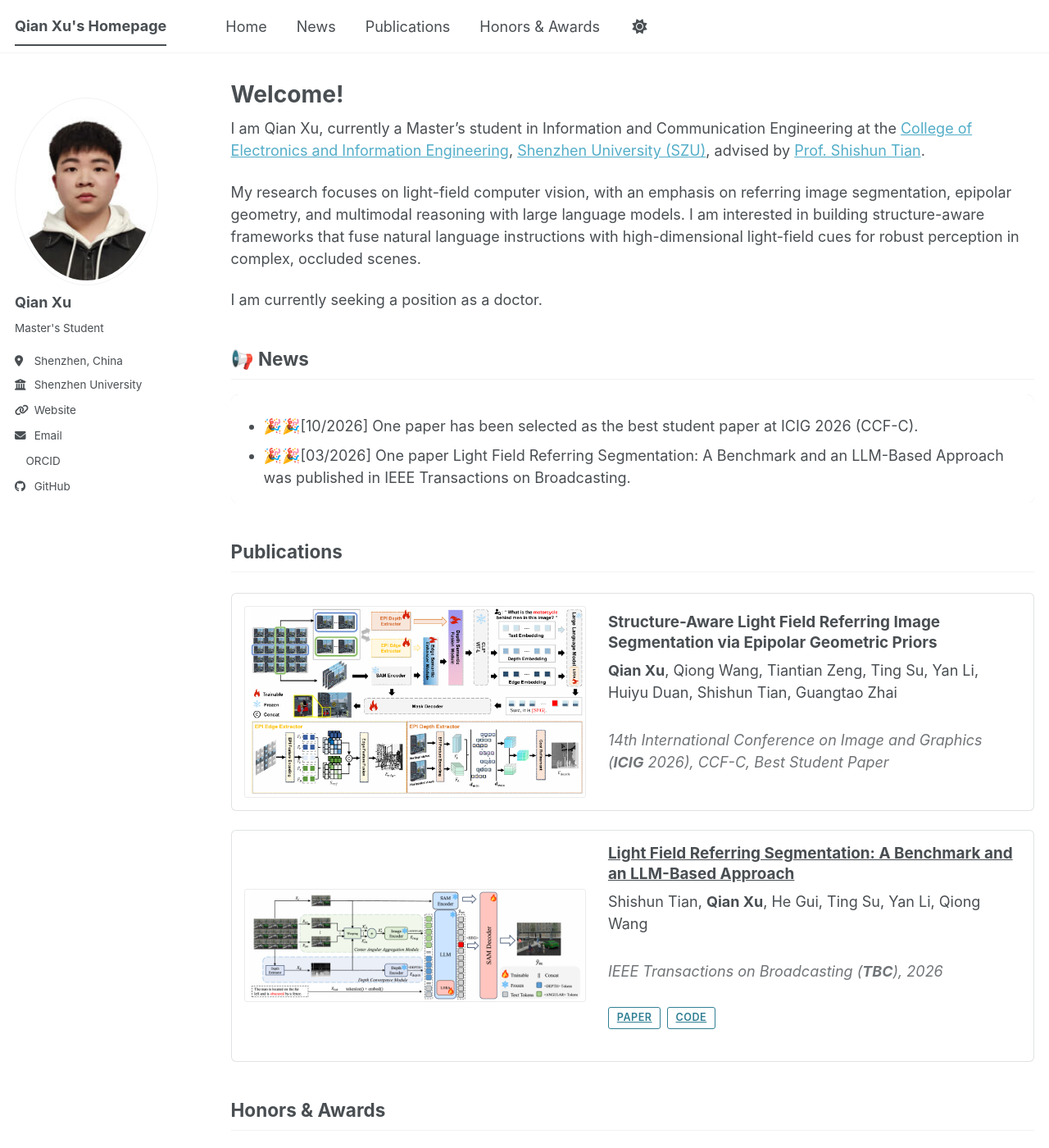
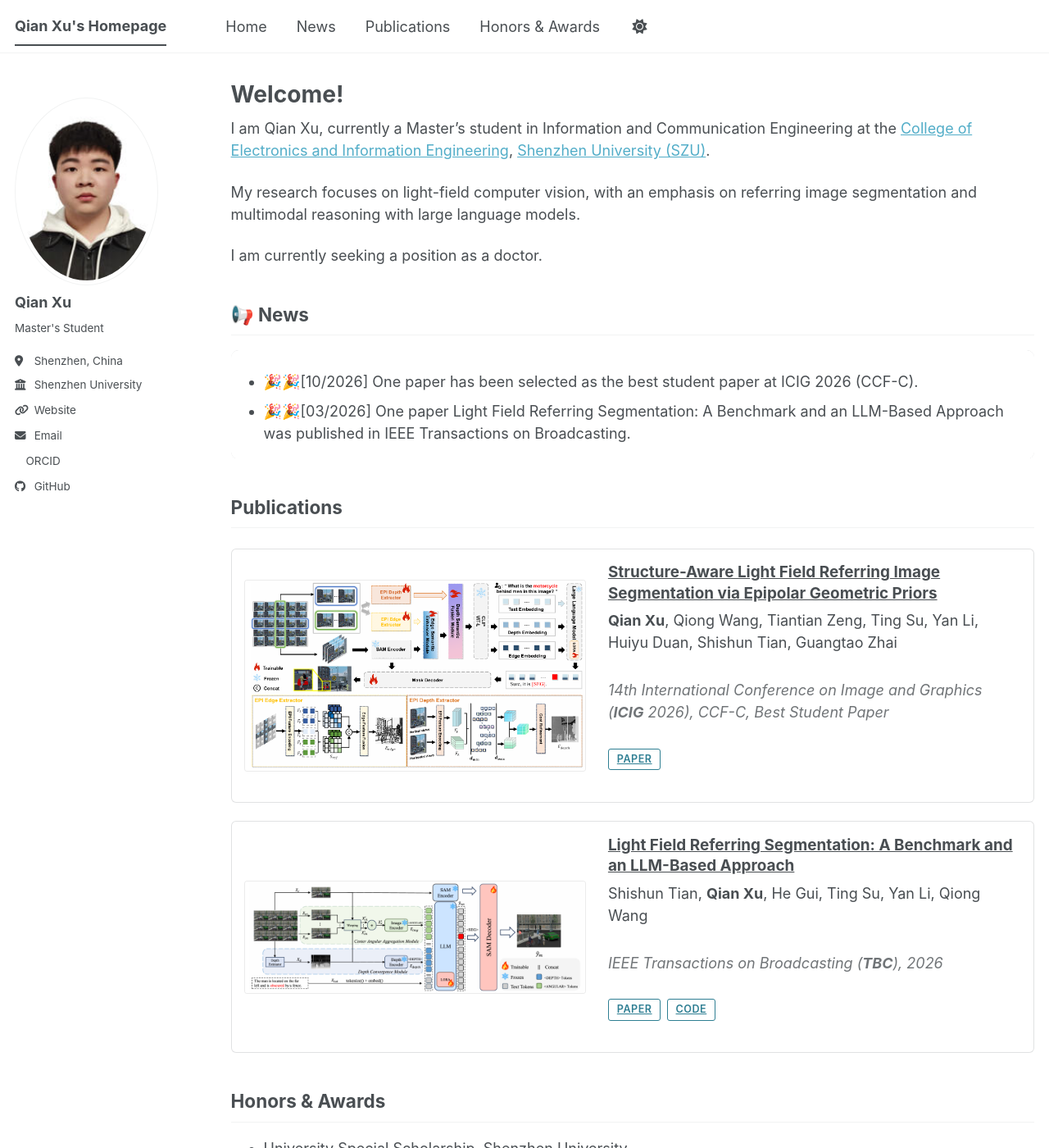
Before and after one commit to xuqian03/xuqian03.github.io, a Jekyll site: the page built from _pages/about.md, in a window 1280 px wide and 1400 px high. Shown: the whole window at 82% size. Built offline with Jekyll 4.4.1, drawn with Linux system fonts in a browser that asks for light colours; a style sheet for code colours, icons or effects is not loaded; some of the changed text lies outside the part shown.

Commit message:
update icig2026doi

```diff
--- a/_data/publications.yml
+++ b/_data/publications.yml
@@ -11,7 +11,7 @@
   authors: "<b>Qian Xu</b>, Qiong Wang, Tiantian Zeng, Ting Su, Yan Li, Huiyu Duan, Shishun Tian, Guangtao Zhai"
   venue: "14th International Conference on Image and Graphics (<b>ICIG</b> 2026), CCF-C, Best Student Paper"
   image: /images/publications/icig2026.png
-  paper:
+  paper: https://doi.org/10.1007/978-981-92-7198-6_50
   code:
   project:
 
--- a/_pages/about.md
+++ b/_pages/about.md
@@ -9,9 +9,9 @@ redirect_from:
 
 
 
-I am Qian Xu, currently a Master's student in Information and Communication Engineering at the [College of Electronics and Information Engineering](https://ceie.szu.edu.cn/), [Shenzhen University (SZU)](https://en.szu.edu.cn/), advised by [Prof. Shishun Tian](https://shishuntian.github.io/).
+I am Qian Xu, currently a Master's student in Information and Communication Engineering at the [College of Electronics and Information Engineering](https://ceie.szu.edu.cn/), [Shenzhen University (SZU)](https://en.szu.edu.cn/).
 
-My research focuses on light-field computer vision, with an emphasis on referring image segmentation, epipolar geometry, and multimodal reasoning with large language models. I am interested in building structure-aware frameworks that fuse natural language instructions with high-dimensional light-field cues for robust perception in complex, occluded scenes.
+My research focuses on light-field computer vision, with an emphasis on referring image segmentation and multimodal reasoning with large language models.
 
 I am currently seeking a position as a doctor.
 
```
Also changed, not shown: other parts of _pages/about.md (+0 -1 lines), _pages/cv.md (+0 -4 lines).
